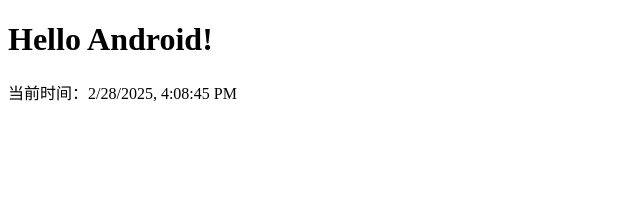
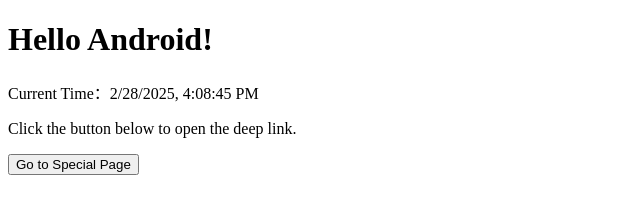
Before and after one commit to mengdd/my-dummy-json, a plain HTML site: page index.html in a window 1280 px wide. Shown: the whole page, without its empty margins (0-640 px from the left). Drawn offline with Linux system fonts and the light colour scheme.

Commit message:
update html to add redirect uri logic

```diff
--- a/index.html
+++ b/index.html
@@ -3,15 +3,33 @@
 <html lang="zh-CN">
 <head>
     <meta charset="UTF-8">
-    <title>我的测试页面</title>
+    <meta name="viewport" content="width=device-width, initial-scale=1.0">
+    <title>My Testing Page</title>
+    <script>
+        function getQueryParam(param) {
+            const urlParams = new URLSearchParams(window.location.search);
+            return urlParams.get(param);
+        }
+
+        function openDeepLink() {
+            const deepLink = getQueryParam("redirect_uri"); // Extract "redirect_uri" from URL
+            if (deepLink) {
+                window.location.href = decodeURIComponent(deepLink); // Redirect dynamically
+            } else {
+                alert("No redirect_uri found!");
+            }
+        }
+    </script>
 </head>
 <body>
     <h1>Hello Android!</h1>
-    <p>当前时间：<span id="time"></span></p>
+    <p>Current Time：<span id="time"></span></p>
     <script>
         setInterval(function(){
             document.getElementById('time').textContent = new Date().toLocaleString();
         }, 1000);
     </script>
+    <p>Click the button below to open the deep link.</p>
+    <button onclick="openDeepLink()">Go to Special Page</button>
 </body>
 </html>
```
